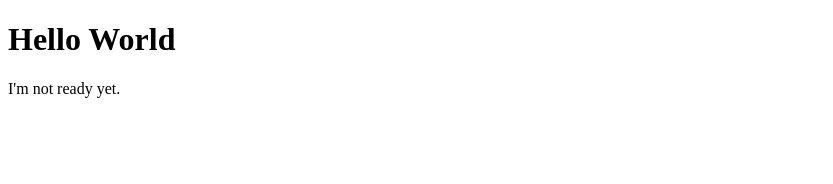
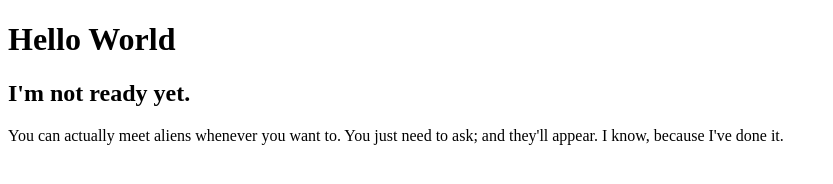
Before and after one commit to baileyyyyyy/baileyyyyyy.github.io, a plain HTML site: page index.html in a window 1280 px wide. Shown: the whole page, without its empty margins (0-833 px from the left). Drawn offline with Linux system fonts and the light colour scheme.

Commit message:
Update index.html
Update to html.

```diff
--- a/index.html
+++ b/index.html
@@ -2,6 +2,8 @@
 <html>
 <body>
 <h1>Hello World</h1>
-<p>I'm not ready yet.</p>
+<h2>I'm not ready yet.</h2>
+
+<p>You can actually meet aliens whenever you want to. You just need to ask; and they'll appear. I know, because I've done it.</p>
 </body>
 </html>
```
